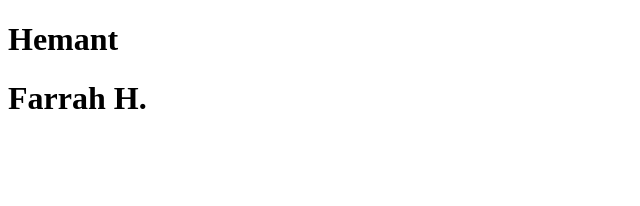
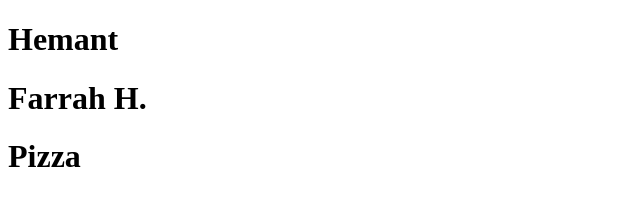
Before and after one commit to farrahh/group, a plain HTML site: page index.html in a window 1280 px wide. Shown: the whole page, without its empty margins (0-640 px from the left). Drawn offline with Linux system fonts and the light colour scheme.

Commit message:
added favorite food

```diff
--- a/index.html
+++ b/index.html
@@ -7,6 +7,6 @@
   <body>
     <h1>Hemant</h1>
     <h1> Farrah H.</h1>
-    <h1></h1>
+    <h1>Pizza</h1>
   </body>
 </html>
```
